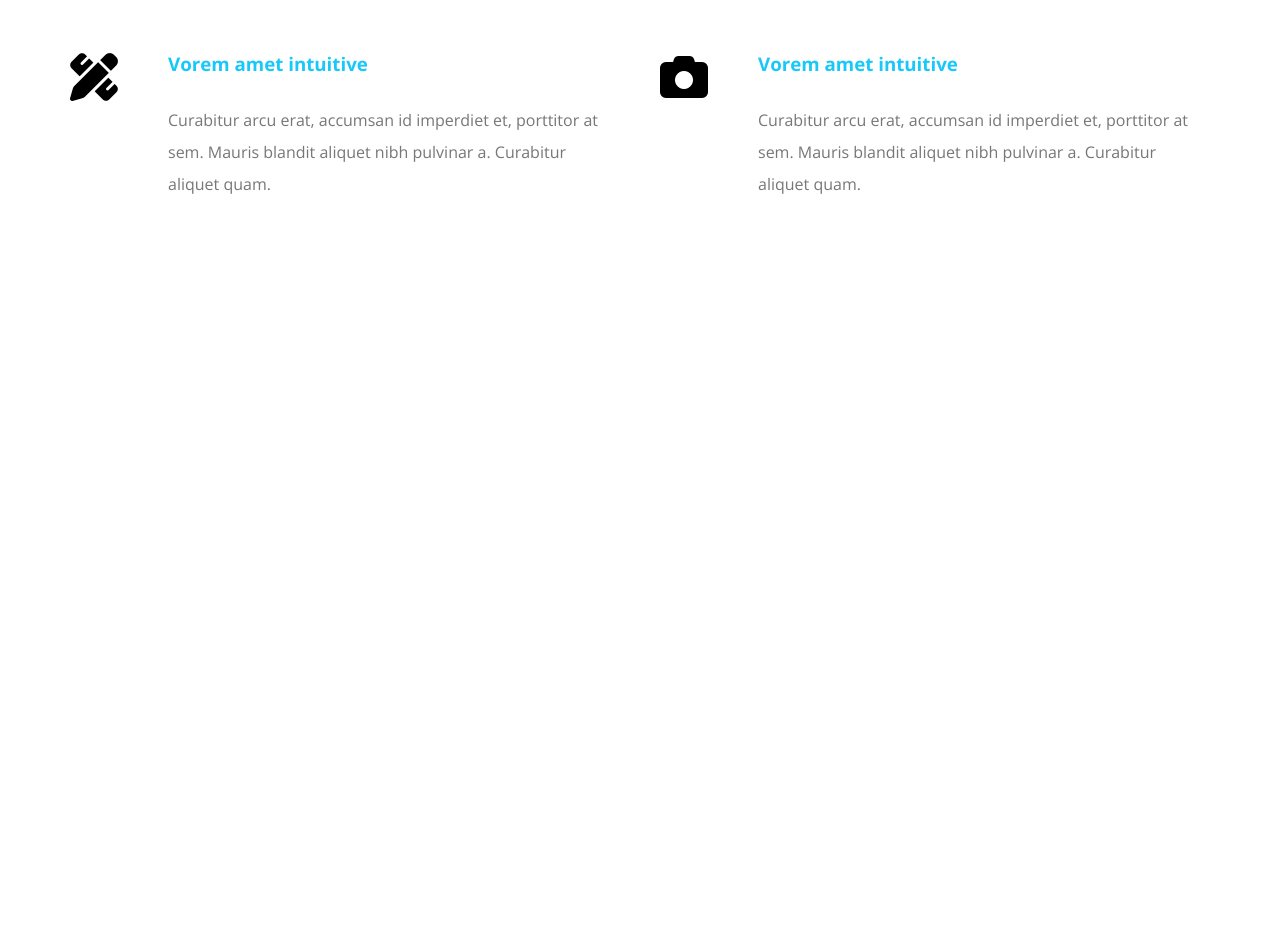
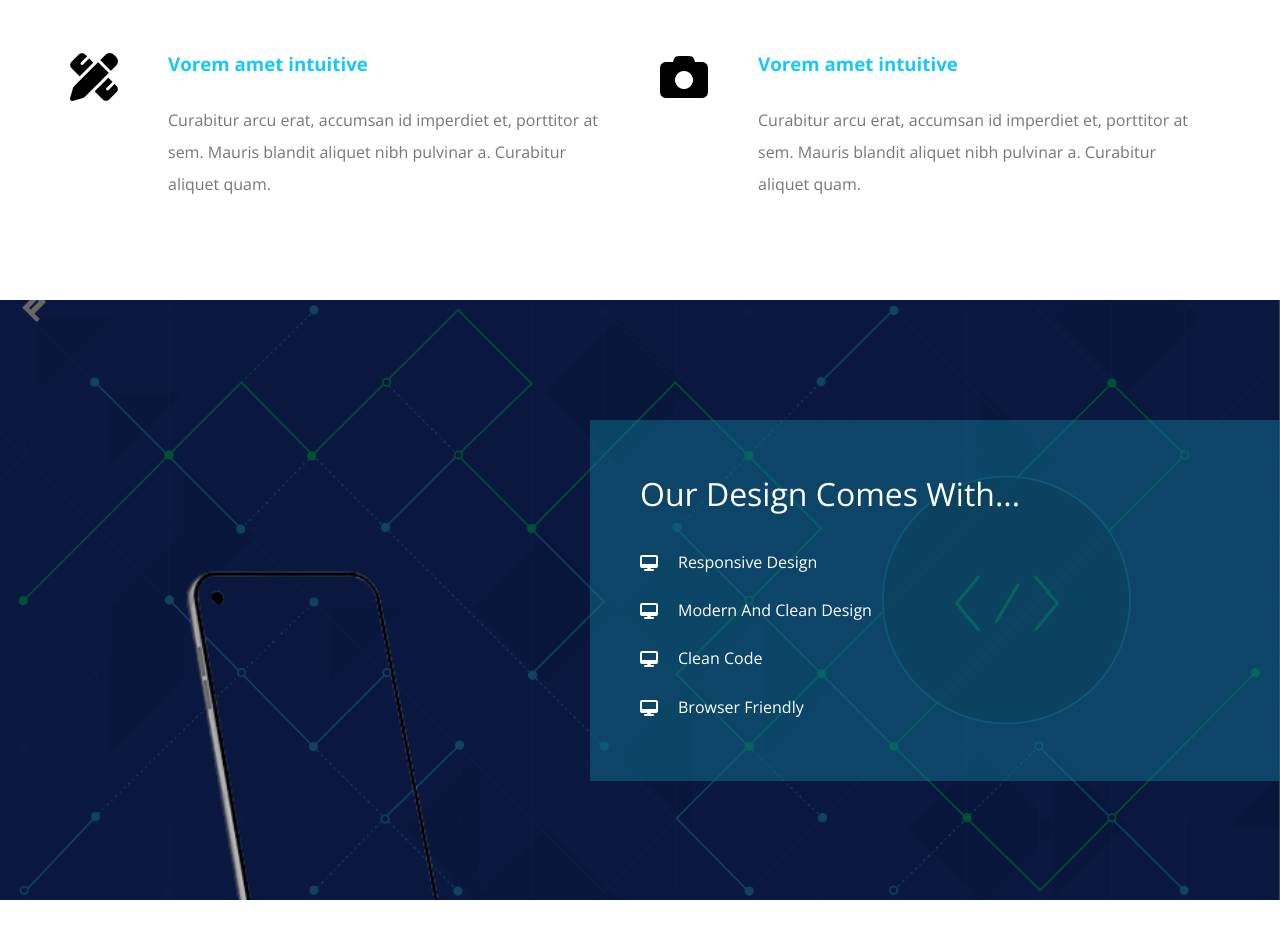
Before and after one commit to Aliw02/secondTemplate, a plain HTML site: page index.html in a window 1280 px wide. Shown: the part 1289-2239 px from the top of the page. Before the commit the page ends 1589 px from the top, so only its background shows below. Drawn offline with nearby package versions, Linux system fonts and the light colour scheme.

Commit message:
Designing & Updating files

```diff
--- a/css/style.css
+++ b/css/style.css
@@ -86,14 +86,15 @@ ul{
     width: 550px;
     margin: 0 auto 100px;
     color: var(--secondary-color);
+    text-align: center;
 }
 
 @media (max-width: 767px){
     .main-heading p{
         display: flex;
-        width: 100%;
+        width: 75%;
         flex-wrap: wrap;
-        /* text-align: center; */
+        text-align: center;
     }
 }
 /*^ END COMPONENT */
@@ -310,7 +311,7 @@ header nav .form {
         margin-bottom: 40px;
     }
     .services .srv-box i {
-        margin: 10px 0 30px;
+        margin: 10px 50px 30px;
     }
 }
 .services .srv-box i{
@@ -324,5 +325,82 @@ header nav .form {
 .services .srv-box p{
     line-height: 2;
     color: var(--secondary-color);
+
 }
 /** END SERVICES */
+
+/*? START DESIGN SECTION */
+.design {
+    padding-top: var(--section-padding);
+    padding-bottom: var(--section-padding);
+    height: 600px;
+    position: relative;
+    background: url(../images/design-section_background.png) no-repeat center;
+    background-size: cover;
+    display: flex;
+    align-items: center;
+    overflow: hidden;
+    margin-bottom: 50px;
+}
+
+.design::before {
+    content: "";
+    position: absolute;
+    left: 0;
+    top: 0;
+    height: 100%;
+    width: 100%;
+    background-color: rgb(0 0 0/ 60%);
+}
+.design .image,
+.design .text {
+    position: relative;
+    z-index: 2;
+    flex: 1;
+}
+.design .image {
+    text-align: center;
+}
+@media (max-width: 767px) {
+    .design .image {
+        display: none;
+    }
+}
+.design .image img {
+    position: relative;
+    bottom: -200px;
+    height: 500px;
+}
+.design .text {
+    color: white;
+    padding: 50px;
+    background-color: var(--transparent-color);
+}
+.design .text h2{
+    font-size: 32px;
+    font-weight: normal;
+    line-height: 1.5;
+    margin-bottom: 20px;
+}
+
+.design .text ul li {
+    padding: 15px 0;
+}
+
+@media (min-width:187.5px) and (max-width:998px) {
+    .design .text ul li {
+        display: flex;
+        flex: 1;
+    }
+}
+
+.design .text ul li::before{
+    font-family: "Font Awesome 5 Free";
+    content: "\f108";
+    font-weight: 900;
+    margin-right: 20px;
+    position: relative;
+    top: 1px;
+}
+
+/*? END DESIGN SECTION */
--- a/index.html
+++ b/index.html
@@ -21,7 +21,7 @@
     <header>
         <div class="container">
             <a href="#" class="logo"> Logo
-                <img src="./images/logo.png" alt="">
+                <img src="./images/logo-removebg-preview.png" alt="">
             </a>
             <!--^ START NAV -->
             <nav>
@@ -136,7 +136,18 @@
 
         <!--* START DESIGN SECTION  -->
         <div class="design">
-
+            <div class="image">
+                <img src="./images/for-design-section-removebg-preview.png" alt="">
+            </div>
+            <div class="text">
+                <h2>Our Design Comes With...</h2>
+                <ul>
+                    <li>Responsive Design</li>
+                    <li>Modern And Clean Design</li>
+                    <li>Clean Code</li>
+                    <li>Browser Friendly</li>
+                </ul>
+            </div>
         </div>
         <!--* END DESIGN SECTION  -->
     </main>
```
Also changed, not shown: images/background_design-section.jpg (added), images/design-section_background.png (added), images/for-design-section-removebg-preview.png (added), images/for-design-section.png (deleted), images/logo-removebg-preview.png (added), images/logo.png (deleted).
